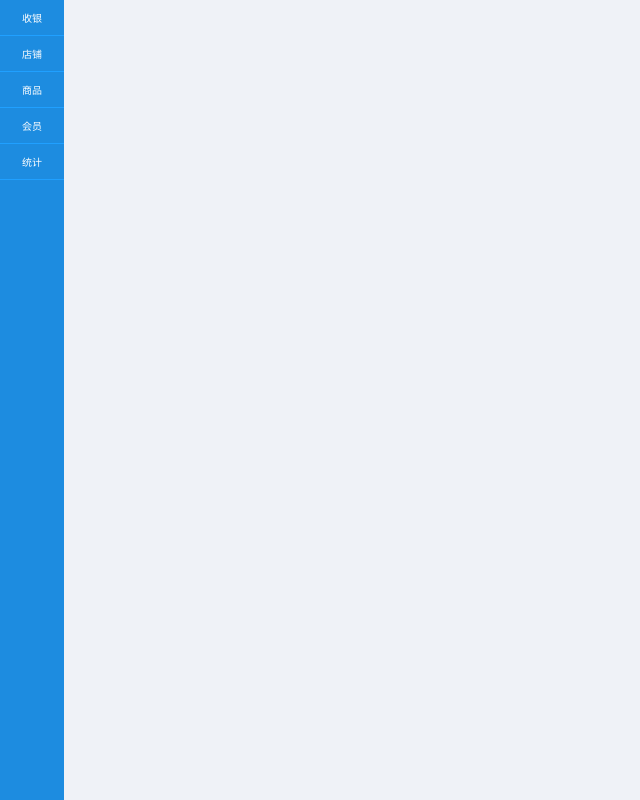
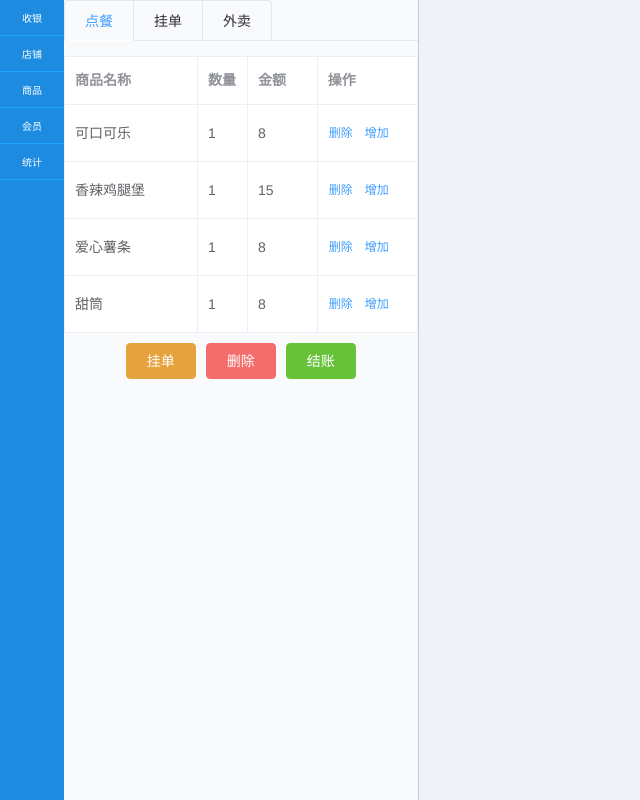
Before and after one commit to Snowsmell/awsomePos, a Vue app: page /#/ in a window 1280 px wide. Shown: the whole page, without its empty margins (0-640 px from the left). Built offline with nearby package versions, Linux system fonts and the light colour scheme; a small style sheet from the web is missing.

Commit message:
点单部分样式完成

```diff
--- a/package.json
+++ b/package.json
@@ -10,6 +10,7 @@
     "build": "node build/build.js"
   },
   "dependencies": {
+    "element-ui": "^2.2.2",
     "vue": "^2.5.2",
     "vue-router": "^3.0.1"
   },
--- a/src/components/page/Pos.vue
+++ b/src/components/page/Pos.vue
@@ -1,15 +1,88 @@
 <template>
   <div class="pos">
+    <div>
+      <el-row >
+          <el-col :span='7' class="pos-order" id='orderlist'>
+            <el-tabs type="card">
+              <el-tab-pane label="点餐">
+                <el-table :data='tabledata' border style='width:100%'>
+                  <el-table-column prop="goodsName" label="商品名称"  ></el-table-column>
+                  <el-table-column prop="count" label="数量" width="50"></el-table-column>
+                  <el-table-column prop="price" label="金额" width="70"></el-table-column>
+                  <el-table-column  label="操作" width="100" fixed="right">
+                    <template slot-scope="scope">
+                      <el-button type="text" size="small">删除</el-button>
+                      <el-button type="text" size="small">增加</el-button>
+                    </template>
+                  </el-table-column>
+                </el-table>
+                <div class="div-btn">
+                  <el-button type="warning" size="medium">挂单</el-button>
+                  <el-button type="danger" size="medium">删除</el-button>
+                  <el-button type="success" size="medium">结账</el-button>
+                </div>
 
+              </el-tab-pane>
+              <el-tab-pane label="挂单">
+                挂单
+              </el-tab-pane>
+              <el-tab-pane label="外卖">
+                外卖
+              </el-tab-pane>
+            </el-tabs>
+          </el-col>
+            <!--商品展示-->
+          <el-col :span="17">
+
+          </el-col>
+      </el-row>
+    </div>
   </div>
 </template>
 
 <script>
   export default {
-    name:"Pos"
+    name:"Pos",
+    data(){
+      return{
+        tabledata:[
+          {
+            goodsName: '可口可乐',
+            price: 8,
+            count:1
+          },
+          {
+            goodsName: '香辣鸡腿堡',
+            price: 15,
+            count:1
+          },
+          {
+            goodsName: '爱心薯条',
+            price: 8,
+            count:1
+          },
+          {
+            goodsName: '甜筒',
+            price: 8,
+            count:1
+          },
+        ]
+      }
+    },
+    mounted:function(){
+      var orderHeight=document.body.clientHeight
+      document.getElementById('orderlist').style.height = orderHeight+'px'
+    }
   }
 </script>
 
 <style lang="less" scoped>
-
+.pos-order{
+  background:#f9fafc;
+  border-right:1px solid #c0ccda;
+  height:100%;
+}
+.div-btn{
+  margin-top:10px
+}
 </style>
--- a/src/main.js
+++ b/src/main.js
@@ -3,8 +3,11 @@
 import Vue from 'vue'
 import App from './App'
 import router from './router'
+import ElementUi from "element-ui";
+import "element-ui/lib/theme-chalk/index.css";
 
 Vue.config.productionTip = false
+Vue.use(ElementUi);
 
 /* eslint-disable no-new */
 new Vue({
--- a/src/router/index.js
+++ b/src/router/index.js
@@ -3,6 +3,7 @@ import Router from 'vue-router'
 import Pos from '@/components/page/Pos'
 
 Vue.use(Router)
+
 
 export default new Router({
   routes: [
```
Also changed, not shown: src/assets/1.html (added, +27 -0 lines).
